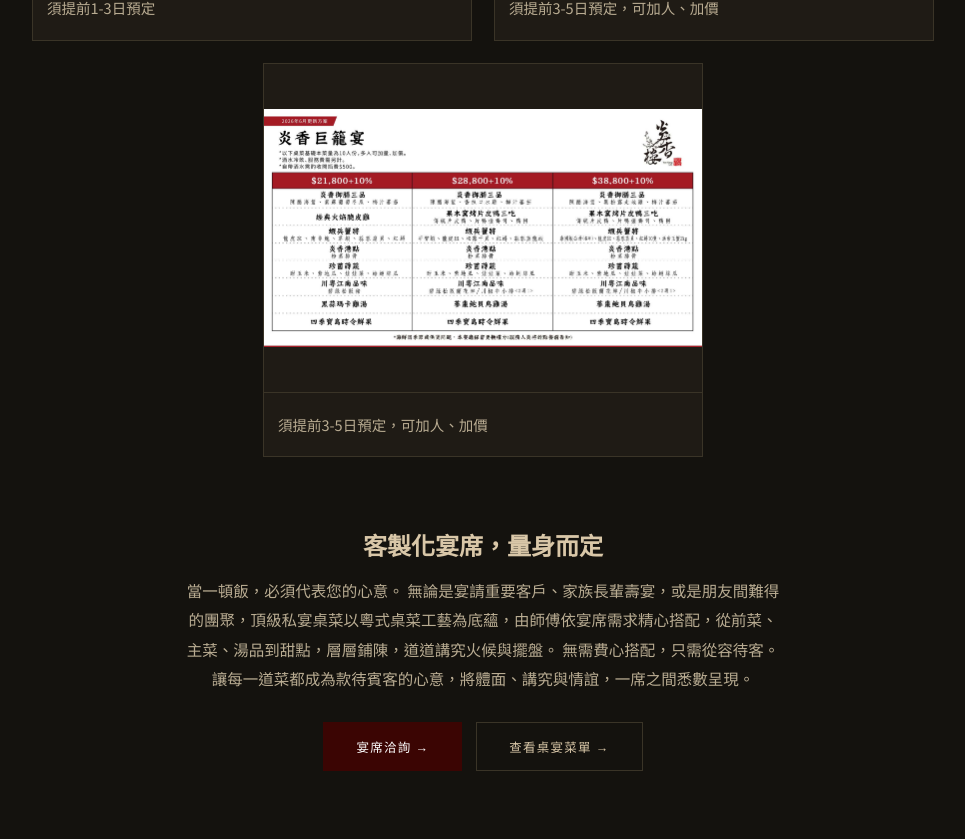
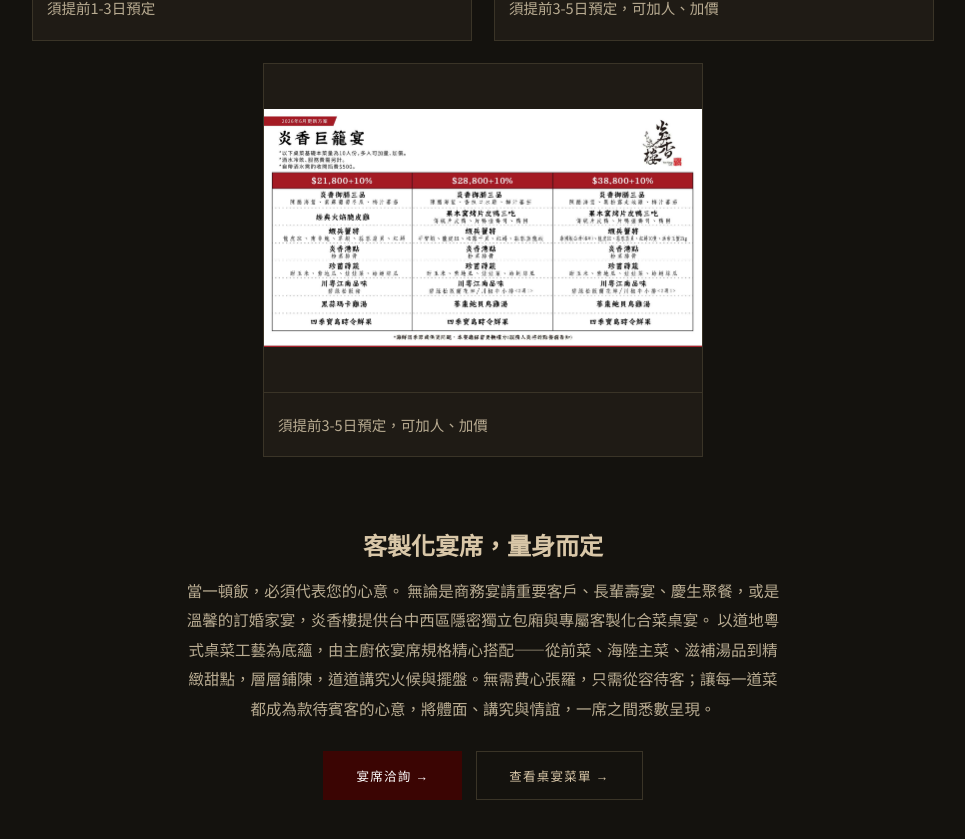
Before and after one commit to yanxianglou/yanxianglou.github.io, a Jekyll site: the page built from menu-set.html, in a window 1280 px wide and 900 px high, scrolled down 685 px. Shown: the top 839 px of the window, without its empty margins (157-1122 px from the left). Built offline with Jekyll 4.4.1, drawn with Linux system fonts in a browser that asks for light colours; some of the changed text lies outside the part shown.

Commit message:
Update 套餐餐品頁 “setmenu”

```diff
--- a/_data/setmenu.yml
+++ b/_data/setmenu.yml
@@ -14,8 +14,8 @@
         src: /assets/img/uploads/4-5.jpg
       - src: /assets/img/uploads/巨龍宴.jpg
         caption: 須提前3-5日預定，可加人、加價
-    name: 4人海粵宴、10人巨籠宴
-  - name: 節慶(尾牙/春節/春酒)桌宴、私宴
+    name: 4人歡聚海粵小巨籠、10人山珍海味巨籠宴菜單
+  - name: 節慶(尾牙/春節/春酒)桌宴、私宴菜單
     items:
       - src: /assets/img/uploads/2027年菜訂桌-fb_10人桌宴.jpg
         caption: 除夕圍爐10人宴席，請於官LINE提前預定
@@ -32,20 +32,16 @@
         caption: 平日午間供應
       - src: /assets/img/uploads/8-9.jpg
         caption: 套餐可加人、加價
-    name: 2人精緻午宴、4人分享宴
+    name: 2人精緻商務午宴、4人分享宴菜單
 pdf_link: https://drive.google.com/file/d/1IHdT4EuJJcdMMJ8qVzwZx6i6WG8RIpiF/view?usp=sharing
 info:
   heading: 客製化宴席，量身而定
   body: >-
     當一頓飯，必須代表您的心意。
 
-
-    無論是宴請重要客戶、家族長輩壽宴，或是朋友間難得的團聚，頂級私宴桌菜以粵式桌菜工藝為底蘊，由師傅依宴席需求精心搭配，從前菜、主菜、湯品到甜點，層層鋪陳，道道講究火候與擺盤。
+    無論是商務宴請重要客戶、長輩壽宴、慶生聚餐，或是溫馨的訂婚家宴，炎香樓提供台中西區隱密獨立包廂與專屬客製化合菜桌宴。
 
 
-    無需費心搭配，只需從容待客。
-
-
-    讓每一道菜都成為款待賓客的心意，將體面、講究與情誼，一席之間悉數呈現。
+    以道地粵式桌菜工藝為底蘊，由主廚依宴席規格精心搭配——從前菜、海陸主菜、滋補湯品到精緻甜點，層層鋪陳，道道講究火候與擺盤。無需費心張羅，只需從容待客；讓每一道菜都成為款待賓客的心意，將體面、講究與情誼，一席之間悉數呈現。
   cta_text: 宴席洽詢
   cta_link: https://lin.ee/T8JM4Q8
```
